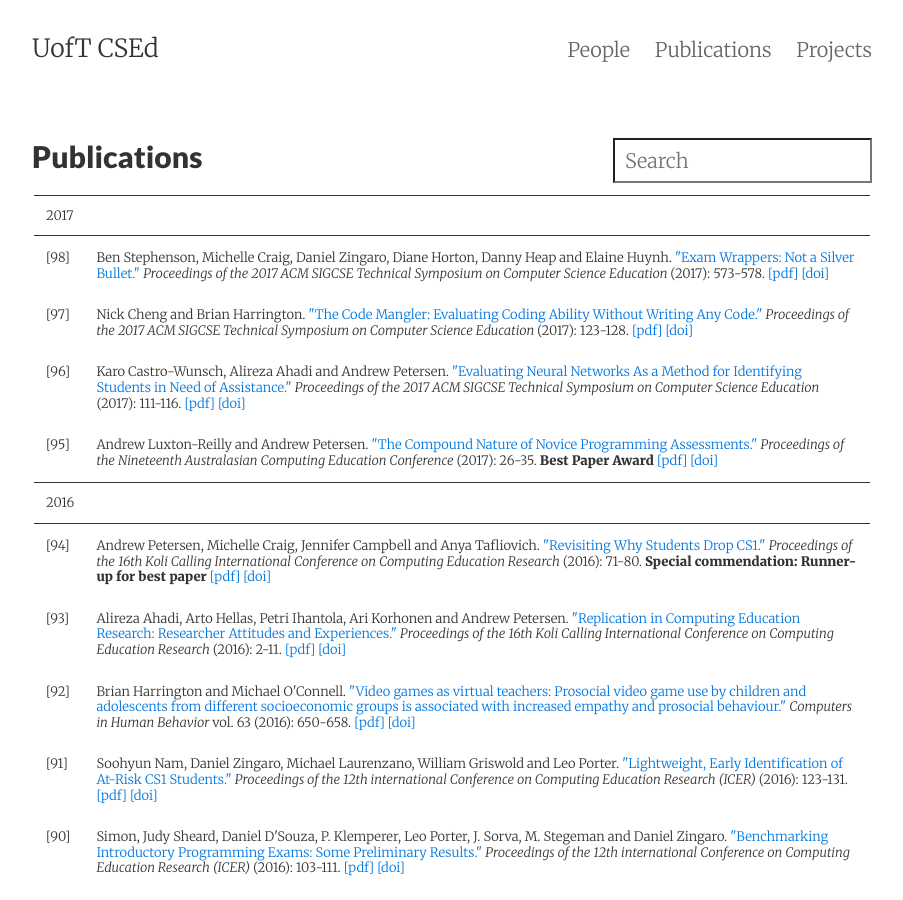
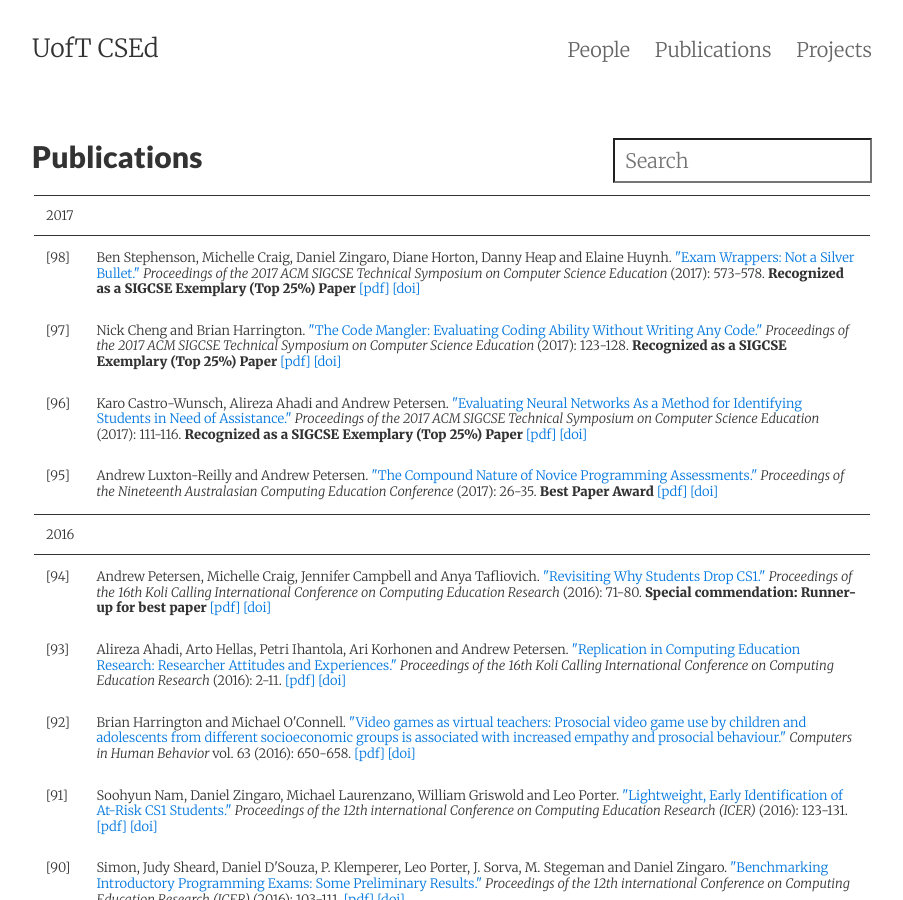
Before and after one commit to uoftcsed/uoftcsed.github.io, a Jekyll site: the page built from pubs.md, in a window 1280 px wide and 900 px high. Shown: the whole window, without its empty margins (188-1091 px from the left). Built offline with Jekyll 4.4.1, drawn with Linux system fonts in a browser that asks for light colours; nearby versions of some CDN libraries.

Commit message:
Added note about SIGCSE exemplary papers

```diff
--- a/_pubs/bibs/Cheng.bib
+++ b/_pubs/bibs/Cheng.bib
@@ -14,4 +14,5 @@
  publisher = {ACM},
  address = {New York, NY, USA},
  keywords = {CS1, assessment, code writing, computer science education, exam questions, tracing},
+ comment = {<b>Recognized as a SIGCSE Exemplary (Top 25%) Paper</b>},
 }
--- a/_pubs/bibs/Craig.bib
+++ b/_pubs/bibs/Craig.bib
@@ -14,6 +14,7 @@
  publisher = {ACM},
  address = {New York, NY, USA},
  keywords = {assessment, cs1/2, exam wrappers, research study},
+ comment = {<b>Recognized as a SIGCSE Exemplary (Top 25%) Paper</b>},
 }
 
 @inproceedings{06Bouvier:2016:NPP:3024906.3024912,
--- a/_pubs/bibs/Petersen.bib
+++ b/_pubs/bibs/Petersen.bib
@@ -12,6 +12,7 @@
  doi = {10.1145/3017680.3017792},
  acmid = {3017792},
  keywords = {CS1, at-risk students, educational data mining, introductory programming, learning analytics, replication, reproduction, source code snapshot analysis},
+ comment = {<b>Recognized as a SIGCSE Exemplary (Top 25%) Paper</b>},
 }
 
 @inproceedings{06SimonS16,
--- a/pubs.md
+++ b/pubs.md
@@ -9,10 +9,13 @@ tags: publications
 <table id="pubs" class="result">
 <tr><td colspan="2" class="sheader">2017</td></tr>
 <tr class="bibline"><td class="bibref"><a class="bibanchor" name="98"></a>[98]</td><td class="bibitem">Ben Stephenson, Michelle Craig, Daniel Zingaro, Diane Horton, Danny Heap and Elaine Huynh.  <a href="http://doi.acm.org/10.1145/3017680.3017701">"Exam Wrappers: Not a Silver Bullet." </a><i>Proceedings of the 2017 ACM SIGCSE Technical Symposium on Computer Science Education </i>(2017): 573-578.
+<b>Recognized as a SIGCSE Exemplary (Top 25%) Paper</b>
 <span class="Z3988" title="ctx_ver=Z39.88-2004&amp;rft_val_fmt=info%3Aofi%2Ffmt%3Akev%3Amtx%3Abook&amp;rft.atitle=Exam+Wrappers%3A+Not+a+Silver+Bullet&amp;rft.btitle=Proceedings+of+the+2017+ACM+SIGCSE+Technical+Symposium+on+Computer+Science+Education&amp;rft.genre=bookitem&amp;rft.pub=ACM&amp;rft_id=http%3A%2F%2Fdoi.acm.org%2F10.1145%2F3017680.3017701&amp;rfr_id=info%3Asid%2F%3Abibs%2FCampbell.bib%3Bbibs%2FCheng.bib%3Bbibs%2FCraig.bib%3Bbibs%2FEasterbrook.bib%3Bbibs%2FEngels.bib%3Bbibs%2FGries.bib%3Bbibs%2FHarrington.bib%3Bbibs%2FHeap.bib%3Bbibs%2FHorton.bib%3Bbibs%2FLiu.bib%3Bbibs%2FPatitsas.bib%3Bbibs%2FPetersen.bib%3Bbibs%2FPitt.bib%3Bbibs%2FReid.bib%3Bbibs%2FSmith.bib%3Bbibs%2FTafliovich.bib%3Bbibs%2FZingaro.bib&amp;rft.date=2017&amp;rft.au=Ben+Stephenson&amp;rft.au=Michelle+Craig&amp;rft.au=Daniel+Zingaro&amp;rft.au=Diane+Horton&amp;rft.au=Danny+Heap&amp;rft.au=Elaine+Huynh"></span> <span class="bibmenu"><a href="http://doi.acm.org/10.1145/3017680.3017701">[pdf]</a> <a href="http://dx.doi.org/10.1145/3017680.3017701">[doi]</a></span></td></tr>
 <tr class="bibline"><td class="bibref"><a class="bibanchor" name="97"></a>[97]</td><td class="bibitem">Nick Cheng and Brian Harrington.  <a href="http://doi.acm.org/10.1145/3017680.3017704">"The Code Mangler: Evaluating Coding Ability Without Writing Any Code." </a><i>Proceedings of the 2017 ACM SIGCSE Technical Symposium on Computer Science Education </i>(2017): 123-128.
+<b>Recognized as a SIGCSE Exemplary (Top 25%) Paper</b>
 <span class="Z3988" title="ctx_ver=Z39.88-2004&amp;rft_val_fmt=info%3Aofi%2Ffmt%3Akev%3Amtx%3Abook&amp;rft.atitle=The+Code+Mangler%3A+Evaluating+Coding+Ability+Without+Writing+Any+Code&amp;rft.btitle=Proceedings+of+the+2017+ACM+SIGCSE+Technical+Symposium+on+Computer+Science+Education&amp;rft.genre=bookitem&amp;rft.pub=ACM&amp;rft_id=http%3A%2F%2Fdoi.acm.org%2F10.1145%2F3017680.3017704&amp;rfr_id=info%3Asid%2F%3Abibs%2FCampbell.bib%3Bbibs%2FCheng.bib%3Bbibs%2FCraig.bib%3Bbibs%2FEasterbrook.bib%3Bbibs%2FEngels.bib%3Bbibs%2FGries.bib%3Bbibs%2FHarrington.bib%3Bbibs%2FHeap.bib%3Bbibs%2FHorton.bib%3Bbibs%2FLiu.bib%3Bbibs%2FPatitsas.bib%3Bbibs%2FPetersen.bib%3Bbibs%2FPitt.bib%3Bbibs%2FReid.bib%3Bbibs%2FSmith.bib%3Bbibs%2FTafliovich.bib%3Bbibs%2FZingaro.bib&amp;rft.date=2017&amp;rft.au=Nick+Cheng&amp;rft.au=Brian+Harrington"></span> <span class="bibmenu"><a href="http://doi.acm.org/10.1145/3017680.3017704">[pdf]</a> <a href="http://dx.doi.org/10.1145/3017680.3017704">[doi]</a></span></td></tr>
 <tr class="bibline"><td class="bibref"><a class="bibanchor" name="96"></a>[96]</td><td class="bibitem">Karo Castro-Wunsch, Alireza Ahadi and Andrew Petersen.  <a href="http://doi.acm.org/10.1145/3017680.3017792">"Evaluating Neural Networks As a Method for Identifying Students in Need of Assistance." </a><i>Proceedings of the 2017 ACM SIGCSE Technical Symposium on Computer Science Education </i>(2017): 111-116.
+<b>Recognized as a SIGCSE Exemplary (Top 25%) Paper</b>
 <span class="Z3988" title="ctx_ver=Z39.88-2004&amp;rft_val_fmt=info%3Aofi%2Ffmt%3Akev%3Amtx%3Abook&amp;rft.atitle=Evaluating+Neural+Networks+As+a+Method+for+Identifying+Students+in+Need+of+Assistance&amp;rft.btitle=Proceedings+of+the+2017+ACM+SIGCSE+Technical+Symposium+on+Computer+Science+Education&amp;rft.genre=bookitem&amp;rft.pub=&amp;rft_id=http%3A%2F%2Fdoi.acm.org%2F10.1145%2F3017680.3017792&amp;rfr_id=info%3Asid%2F%3Abibs%2FCampbell.bib%3Bbibs%2FCheng.bib%3Bbibs%2FCraig.bib%3Bbibs%2FEasterbrook.bib%3Bbibs%2FEngels.bib%3Bbibs%2FGries.bib%3Bbibs%2FHarrington.bib%3Bbibs%2FHeap.bib%3Bbibs%2FHorton.bib%3Bbibs%2FLiu.bib%3Bbibs%2FPatitsas.bib%3Bbibs%2FPetersen.bib%3Bbibs%2FPitt.bib%3Bbibs%2FReid.bib%3Bbibs%2FSmith.bib%3Bbibs%2FTafliovich.bib%3Bbibs%2FZingaro.bib&amp;rft.date=2017&amp;rft.au=Karo+Castro-Wunsch&amp;rft.au=Alireza+Ahadi&amp;rft.au=Andrew+Petersen"></span> <span class="bibmenu"><a href="http://doi.acm.org/10.1145/3017680.3017792">[pdf]</a> <a href="http://dx.doi.org/10.1145/3017680.3017792">[doi]</a></span></td></tr>
 <tr class="bibline"><td class="bibref"><a class="bibanchor" name="95"></a>[95]</td><td class="bibitem">Andrew Luxton-Reilly and Andrew Petersen.  <a href="http://doi.acm.org/10.1145/3013499.3013500">"The Compound Nature of Novice Programming Assessments." </a><i>Proceedings of the Nineteenth Australasian Computing Education Conference </i>(2017): 26-35.
 <b>Best Paper Award</b>
```
